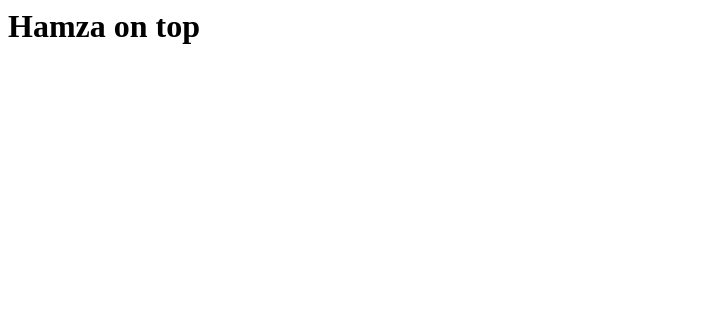
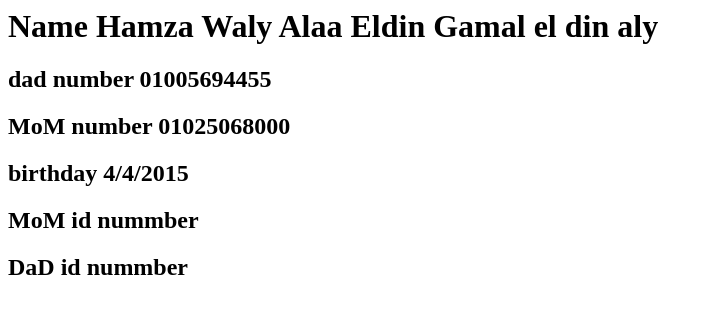
Before and after one commit to Zoma-sys/Display3, a plain HTML site: page index.html in a window 1280 px wide. Shown: the whole page, without its empty margins (0-712 px from the left). Drawn offline with Linux system fonts and the light colour scheme.

Commit message:
Update index.html with personal details

```diff
--- a/index.html
+++ b/index.html
@@ -1 +1,6 @@
-<h1>Hamza on top</h1>
+<h1>Name Hamza Waly Alaa Eldin Gamal el din aly</h1>
+<h2>dad number 01005694455</h2>
+<h2> MoM number 01025068000</h2>
+<h2>birthday 4/4/2015</h2>
+<h2>MoM id nummber</h2>
+<H2>DaD id nummber</H2>
```
